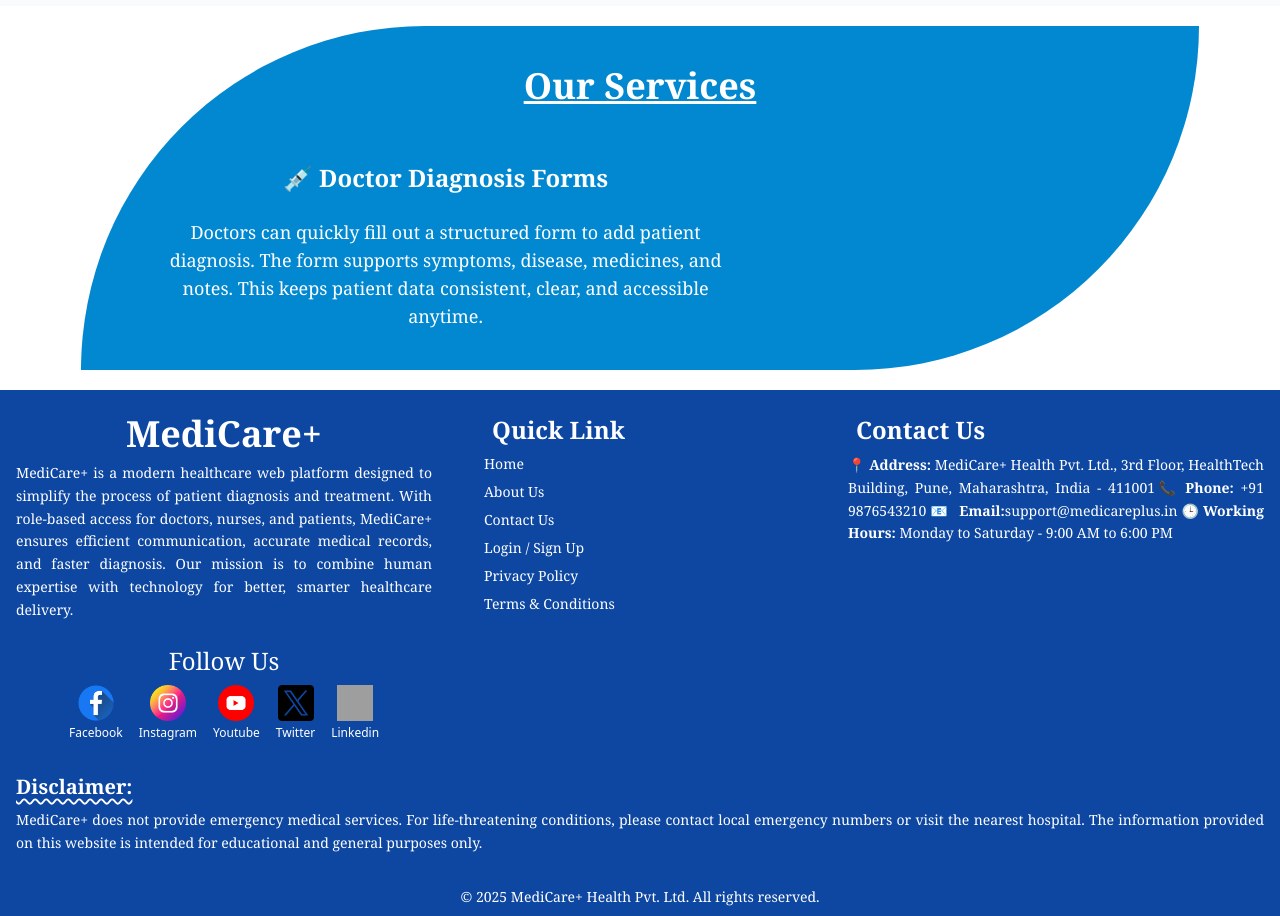
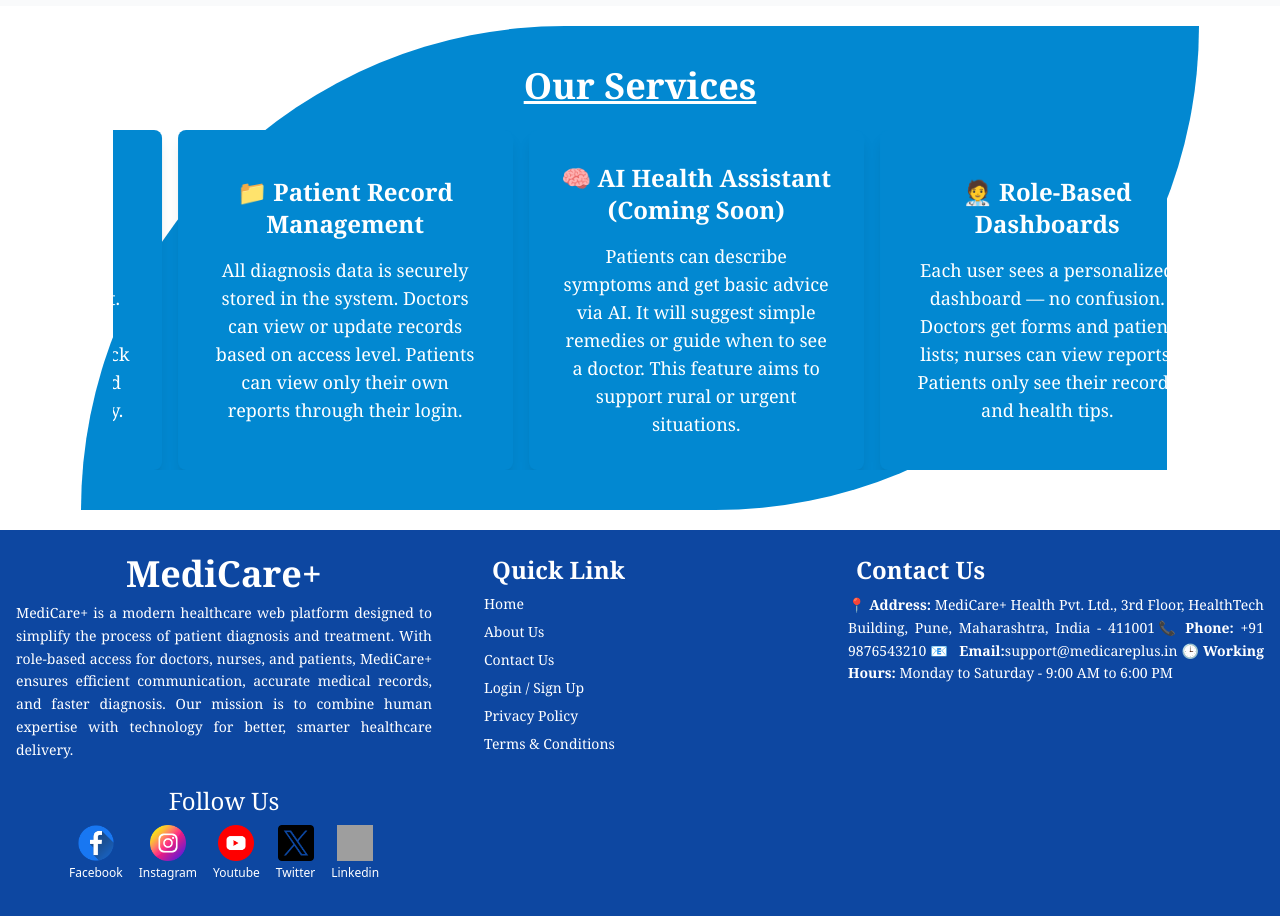
Before and after one commit to rahulbhongade358/medi_care, a React (Vite) app: page / in a window 1280 px wide. Shown: the part 7260-8176 px from the top of the page. Built offline with nearby package versions, Linux system fonts and the light colour scheme; grey boxes are pictures that could not be loaded.

Commit message:
upgraded animation of Service Card

```diff
--- a/src/Pages/OurServices/Service.css
+++ b/src/Pages/OurServices/Service.css
@@ -1,54 +1,17 @@
-  @keyframes slideServices {
-    0% {
-      transform: translateX(0%);
-    }
-    13.6% {
-      transform: translateX(0%);
-    }
+@keyframes slideServices {
+  0% { transform: translateX(0%); }
+  20% { transform: translateX(0%); }
 
-    14.9% {
-      transform: translateX(-100%);
-    }
-    28.5% {
-      transform: translateX(-100%);
-    }
+  25% { transform: translateX(-100%); }
+  45% { transform: translateX(-100%); }
 
-    29.8% {
-      transform: translateX(-200%);
-    }
-    43.4% {
-      transform: translateX(-200%);
-    }
+  50% { transform: translateX(-200%); }
+  70% { transform: translateX(-200%); }
 
-    44.7% {
-      transform: translateX(-300%);
-    }
-    58.3% {
-      transform: translateX(-300%);
-    }
+  75% { transform: translateX(-300%); }
+  100% { transform: translateX(-300%); }
+}
 
-    59.6% {
-      transform: translateX(-400%);
-    }
-    73.2% {
-      transform: translateX(-400%);
-    }
-
-    74.5% {
-      transform: translateX(-500%);
-    }
-    88.1% {
-      transform: translateX(-500%);
-    }
-
-    89.4% {
-      transform: translateX(-600%);
-    }
-    100% {
-      transform: translateX(-600%);
-    }
-  }
-
-  .animate-service-slide {
-    animation: slideServices 50s linear alternate;
-  }
+.animate-service-slide {
+  animation: slideServices 30s linear infinite;
+}
--- a/src/Pages/OurServices/ServiceMap.jsx
+++ b/src/Pages/OurServices/ServiceMap.jsx
@@ -8,7 +8,12 @@
     <div className="overflow-hidden w-full">
       <div className="flex animate-service-slide">
         {Servicedata.map((service, i) => (
-          <div key={i} className="flex-shrink-0 min-w-full ">
+          <div
+            key={i}
+            className="flex-shrink-0
+              w-full sm:w-1/2 lg:w-1/3
+              px-2 "
+          >
             <Servicecard Name={service.Name} Info={service.info} />
           </div>
         ))}
--- a/src/Pages/OurServices/Servicecard.jsx
+++ b/src/Pages/OurServices/Servicecard.jsx
@@ -2,22 +2,18 @@
 
 const Servicecard = ({ Name, Info }) => {
   return (
-    <div>
-      <div className="px-4 sm:px-6 md:px-8">
-        <section className="flex flex-col justify-center items-center text-center">
-          <p className="text-lg sm:text-xl md:text-2xl font-bold font-serif mt-6 sm:mt-8 text-white">
+    <>
+      <div className="bg-[#0288D1] rounded-lg p-4 sm:p-6 md:p-8 shadow-lg h-full flex flex-col justify-center">
+        <p className="text-lg sm:text-xl md:text-2xl font-bold font-serif text-white text-center">
           {" "}
           {Name}{" "}
         </p>
-          <p className="mt-2 sm:mt-4 md:mt-6 max-w-xs sm:max-w-md md:max-w-xl">
-            <span className="text-sm sm:text-base md:text-lg font-serif text-white block">
+        <p className="mt-2 sm:mt-4 text-sm sm:text-base md:text-lg font-serif text-white text-center">
           {" "}
           {Info}
-            </span>
         </p>
-        </section>
       </div>
-    </div>
+    </>
   );
 };
 
```
Lines whose indentation alone changed are shown as unchanged.
